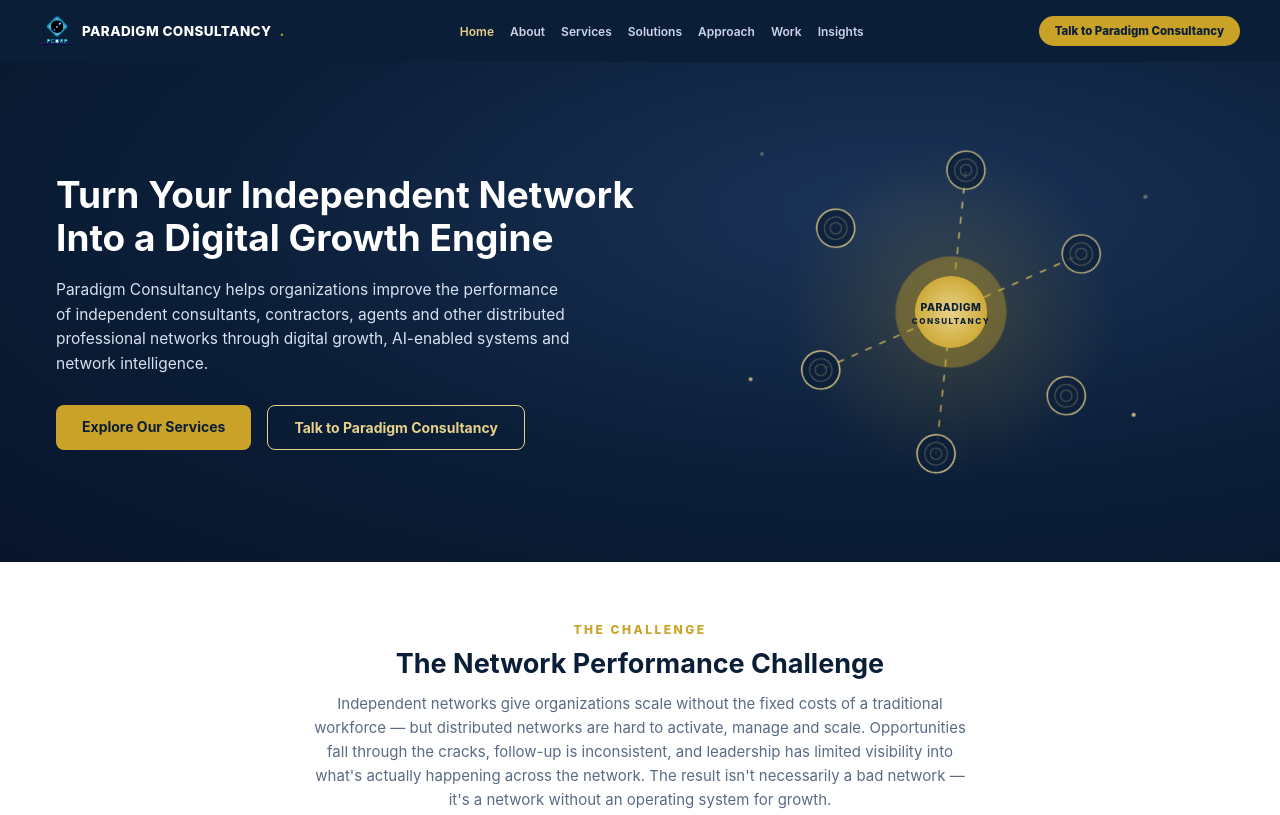
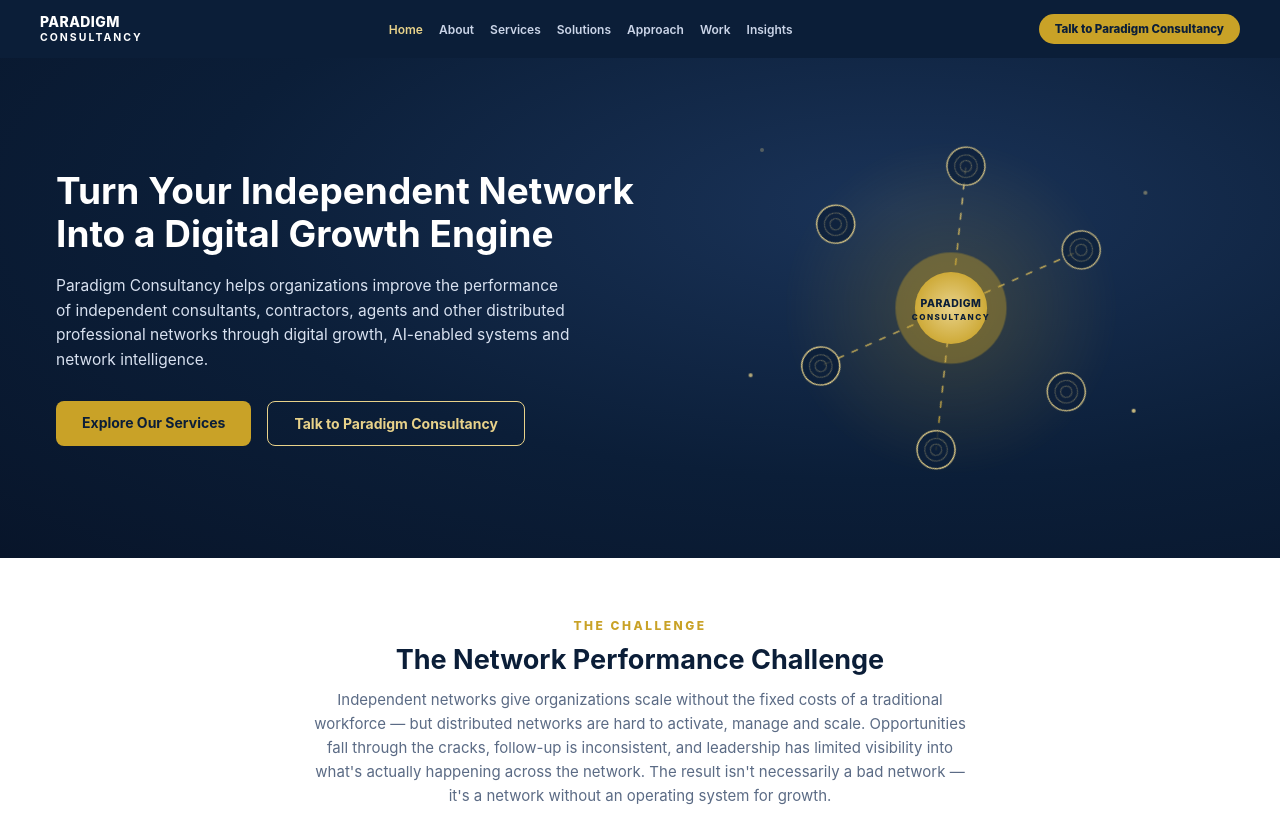
Before and after one commit to msarr1234/paradigm-website, a plain HTML site: page paradigm-home.html in a window 1280 px wide. Shown: the top 815 px of the page. Drawn offline with Linux system fonts and the light colour scheme.

Commit message:
Update logo: remove image, use stacked "Paradigm / Consultancy" white text lockup

```diff
--- a/paradigm-home.html
+++ b/paradigm-home.html
@@ -15,9 +15,8 @@
   a{color:inherit;text-decoration:none;}
   .nav{padding:14px 40px;background:var(--navy);}
   .nav-inner{display:flex;justify-content:space-between;align-items:center;flex-wrap:wrap;gap:10px;width:100%;}
-  .nav .logo{display:flex;align-items:center;gap:8px;color:var(--white);font-weight:800;letter-spacing:.4px;font-size:13.5px;}
-  .nav .logo img{height:34px;width:34px;object-fit:contain;display:block;}
-  .nav .logo span{color:var(--gold);}
+  .nav .logo{display:flex;flex-direction:column;align-items:flex-start;line-height:1.15;color:var(--white);font-weight:800;letter-spacing:.4px;font-size:14px;}
+  .nav .logo .logo-line2{font-size:10.5px;letter-spacing:2px;color:var(--white);font-weight:700;margin-top:1px;}
   .nav .links{display:flex;gap:16px;font-size:12px;color:#CBD5E8;font-weight:600;flex-wrap:wrap;}
   .nav .links a.active{color:var(--gold-soft);}
   .nav-cta{background:var(--gold);color:var(--navy)!important;font-weight:800;font-size:11.5px;padding:8px 16px;border-radius:999px;white-space:nowrap;}
@@ -140,7 +139,7 @@
 
   <div class="nav">
     <div class="nav-inner">
-      <div class="logo"><img src="assets/pcorp-logo-black-transparent.png" alt="PCORP logo" />PARADIGM CONSULTANCY<span>.</span></div>
+      <div class="logo"><span class="logo-line1">PARADIGM</span><span class="logo-line2">CONSULTANCY</span></div>
       <div class="links">
         <a class="active" href="paradigm-home.html">Home</a>
         <a href="paradigm-about.html">About</a>
```
